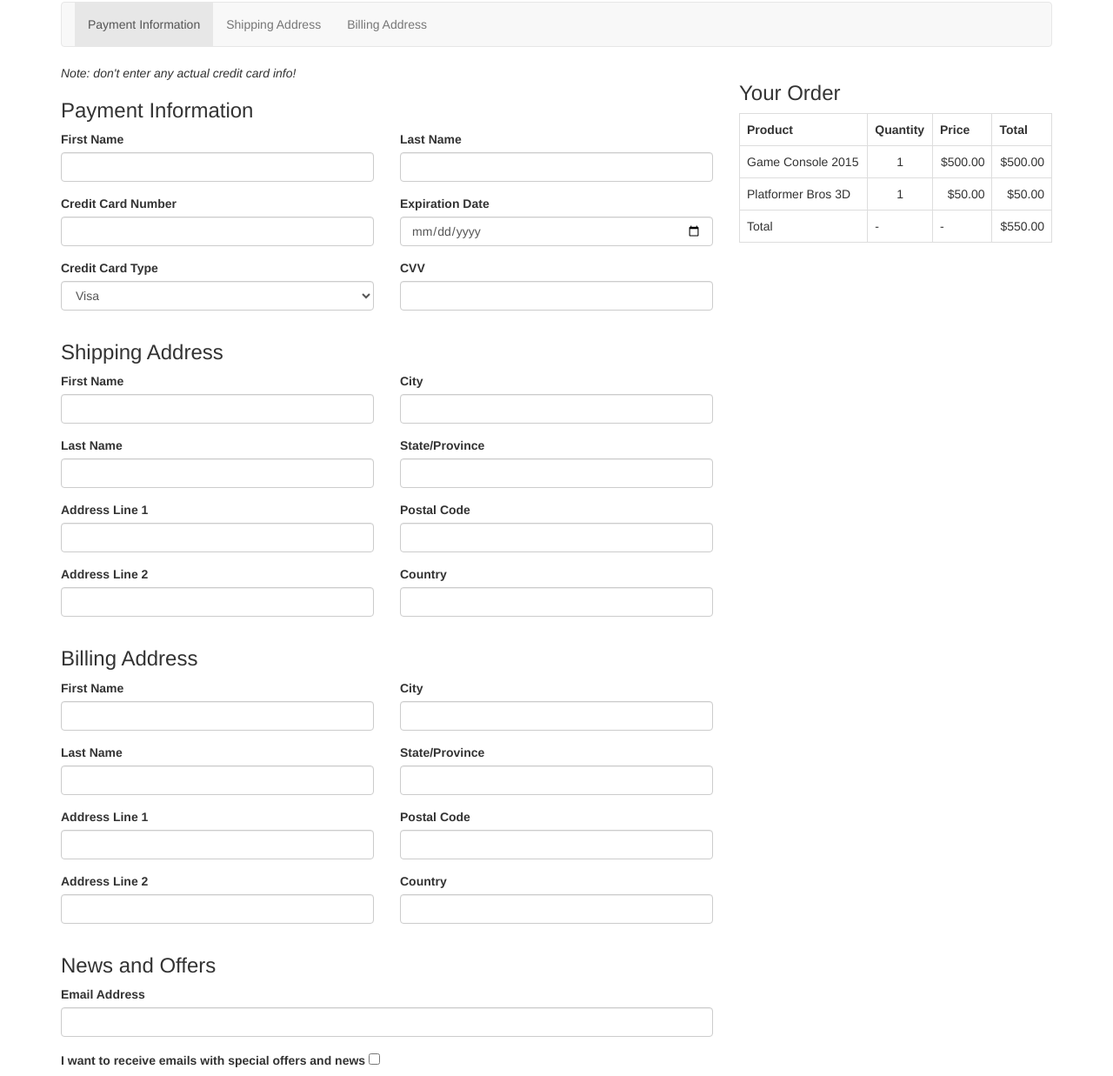
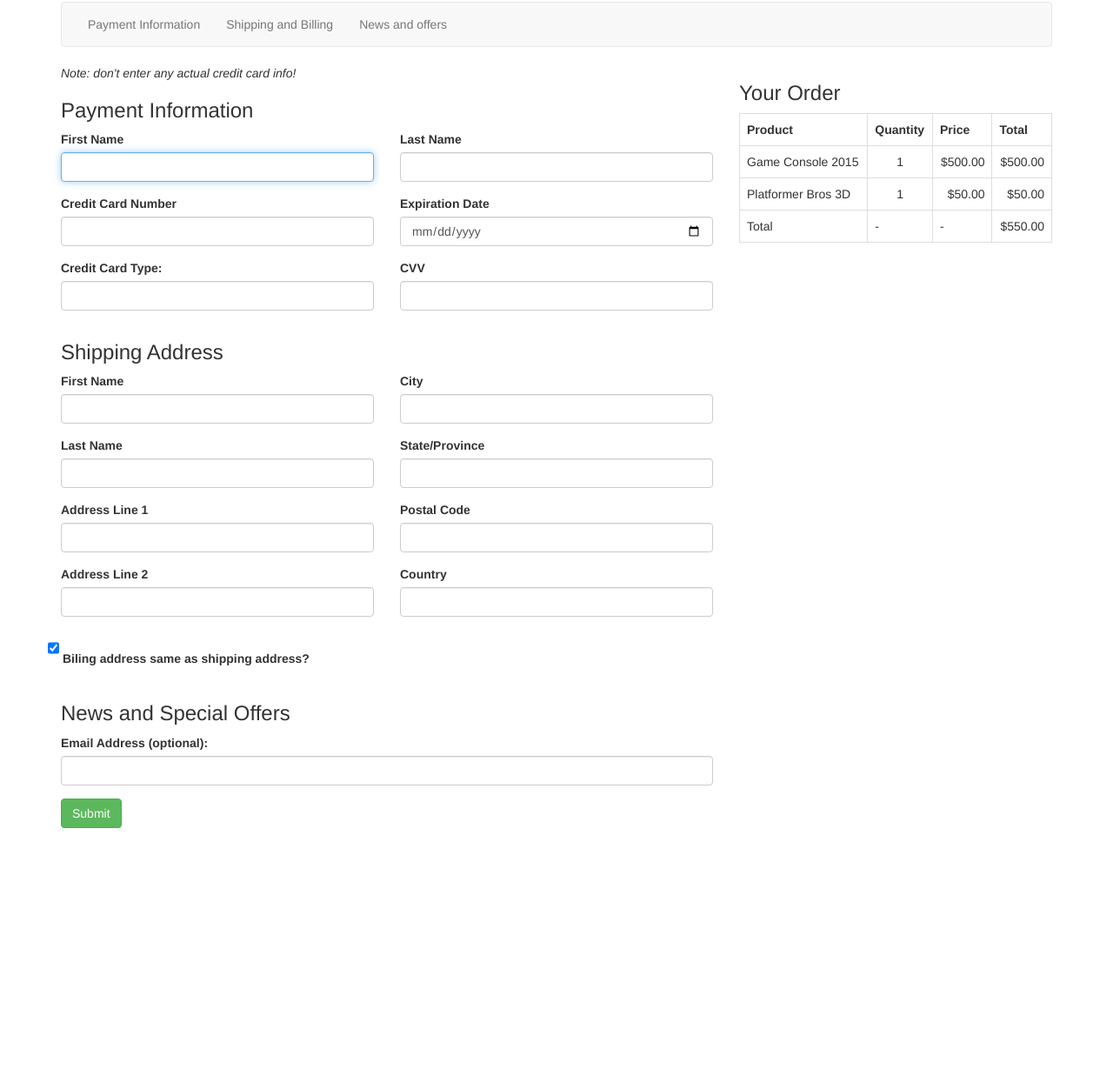
Before and after one commit to RodrigoVillatoro/udacity_web_forms, a plain HTML site: page lesson_3/index.html in a window 1280 px wide. Shown: the part 118-1355 px from the top of the page at 87% size. After the commit the page ends 1140 px from the top, so only its background shows below. Drawn offline with nearby package versions, Linux system fonts and the light colour scheme.

Commit message:
refactored the form using bootstrap

```diff
--- a/lesson_3/index.html
+++ b/lesson_3/index.html
@@ -17,9 +17,9 @@
     <nav class="navbar navbar-default">
       <div class="container-fluid">
         <ul class="nav navbar-nav">
-          <li class="active"><a href="#">Payment Information</a></li>
-          <li><a href="#">Shipping Address</a></li>
-          <li><a href="#">Billing Address</a></li>
+          <li><a href="#">Payment Information</a></li>
+          <li><a href="#shipping">Shipping and Billing</a></li>
+          <li><a href="#news">News and offers</a></li>
         </ul>
       </div>
     </nav>
@@ -32,39 +32,40 @@
         <div class="row">
           <div class="col-md-6">
             <div class="form-group">
-              <label for="name">First Name</label>
-              <input type="text" class="form-control" id="name" autocomplete="on">
+              <label for="given-name">First Name</label>
+              <input type="text" class="form-control" id="given-name" autocomplete="on" autofocus="on">
             </div>
             <div class="form-group">
-              <label for="ccard">Credit Card Number</label>
-              <input type="number" id="ccard" class="form-control">
+              <label for="cc-number">Credit Card Number</label>
+              <input type="number" id="cc-number" class="form-control" autocomplete="on">
             </div>
             <div class="form-group">
-              <label>Credit Card Type</label>
-                <select name="cc" class="form-control">
-                  <option>Visa</option>
-                  <option>American Express</option>
-                  <option>Mastercard</option>
-                  <option>Discover</option>
-                </select>
+              <label for="card-type">Credit Card Type:</label>
+              <input list="card-type" name="card-type" class="form-control"/>
+                <datalist name="cc" id="card-type">
+                  <option value="Visa">
+                  <option value="American Express">
+                  <option value="Mastercard">
+                  <option value="Discover">
+                </datalist>
             </div>
           </div>
           <div class="col-md-6">
             <div class="form-group">
-              <label for="last-name">Last Name</label>
-              <input type="text" class="form-control" id="last-name">
+              <label for="family-name">Last Name</label>
+              <input type="text" class="form-control" id="family-name" autocomplete="on">
             </div>
             <div class="form-group">
-              <label for="expiration">Expiration Date</label>
-              <input type="date" id="expiration" class="form-control">
+              <label for="cc-exp">Expiration Date</label>
+              <input type="date" id="cc-exp" class="form-control" autocomplete="on">
             </div>
             <div class="form-group">
-              <label for="cvv">CVV</label>
-              <input type="number" id='cvv' class="form-control">
+              <label for="cc-csc">CVV</label>
+              <input type="number" id='cc-csc' class="form-control" autocomplete="on">
             </div>
           </div>
         </div>
-        <h3>Shipping Address</h3>
+        <h3 id="shipping">Shipping Address</h3>
         <div class="row">
           <div class="col-md-6">
             <div class="form-group">
@@ -76,12 +77,12 @@
               <input type="text" class="form-control" id="last-name" autocomplete="on">
             </div>
             <div class="form-group">
-              <label for="address1">Address Line 1</label>
-              <input type="text" class="form-control" id="address1" autocomplete="on">
+              <label for="address-line1">Address Line 1</label>
+              <input type="text" class="form-control" id="address-line1" autocomplete="on">
             </div>
             <div class="form-group">
-              <label for="address2">Address Line 2</label>
-              <input type="text" class="form-control" id="address2">
+              <label for="address-line2">Address Line 2</label>
+              <input type="text" class="form-control" id="address-line2" autocomplete="on">
             </div>
           </div>
           <div class="col-md-6">
@@ -94,15 +95,20 @@
               <input type="text" class="form-control" id="state">
             </div>
             <div class="form-group">
-              <label for="postal">Postal Code</label>
-              <input type="text" class="form-control" id="postal">
+              <label for="postal-code">Postal Code</label>
+              <input type="text" class="form-control" id="postal-code" autocomplete="on">
             </div>
             <div class="form-group">
               <label for="country">Country</label>
               <input type="text" class="form-control" id="country">
             </div>
           </div>
+          <div class="form-group">
+            <input type="checkbox" class="form-control-static" id="same-address" onclick="checkIfSameAddress()" checked>
+            <label>Biling address same as shipping address?</label>
           </div>
+        </div>
+        <section id="billing">
           <h3>Billing Address</h3>
           <div class="row">
             <div class="col-md-6">
@@ -115,12 +121,12 @@
                 <input type="text" class="form-control" id="last-name" autocomplete="on">
               </div>
               <div class="form-group">
-              <label for="address1">Address Line 1</label>
-              <input type="text" class="form-control" id="address1" autocomplete="on">
+                <label for="address-line1">Address Line 1</label>
+                <input type="text" class="form-control" id="address-line1" autocomplete="on">
               </div>
               <div class="form-group">
-              <label for="address2">Address Line 2</label>
-              <input type="text" class="form-control" id="address2">
+                <label for="address-line2">Address Line 2</label>
+                <input type="text" class="form-control" id="address-line2" autocomplete="on">
               </div>
             </div>
             <div class="col-md-6">
@@ -133,8 +139,8 @@
                 <input type="text" class="form-control" id="state">
               </div>
               <div class="form-group">
-              <label for="postal">Postal Code</label>
-              <input type="text" class="form-control" id="postal">
+                <label for="postal-code">Postal Code</label>
+                <input type="text" class="form-control" id="postal-code" autocomplete="on">
               </div>
               <div class="form-group">
                 <label for="country">Country</label>
@@ -142,14 +148,11 @@
               </div>
             </div>
           </div>
-        <h3>News and Offers</h3>
+        </section>
+        <h3 id="news">News and Special Offers</h3>
         <div class="form-group">
-          <label for="email">Email Address</label>
+          <label for="email">Email Address (optional):</label>
           <input type="email" class="form-control" id="email" autocomplete="on">
-        </div>
-        <div class="form-group">
-          <label>I want to receive emails with special offers and news</label>
-          <input class="inline" type="checkbox" class="form-control">
         </div>
         <input id="submit" type="submit" class="btn btn-success">
       </form>
@@ -182,13 +185,22 @@
             <td class="text-right">$550.00</td>
           </tr>
         </table>
-
       </section>
     </div>
     <div class="navbar">
     </div>
   </div>
   <script>
+
+    function checkIfSameAddress() {
+      if (document.getElementById('same-address').checked) {
+          document.getElementById('billing').style.display = 'none';
+      } else {
+        document.getElementById('billing').style.display = 'block';
+      }
+    }
+    checkIfSameAddress();
+
     var submit = document.querySelector('#submit');
     submit.onclick = function () {
       alert("All of your information was valid, right? I'll just go ahead and assume that it is ;)\n\nThanks for your submission!");
```
Lines whose indentation alone changed are shown as unchanged.
